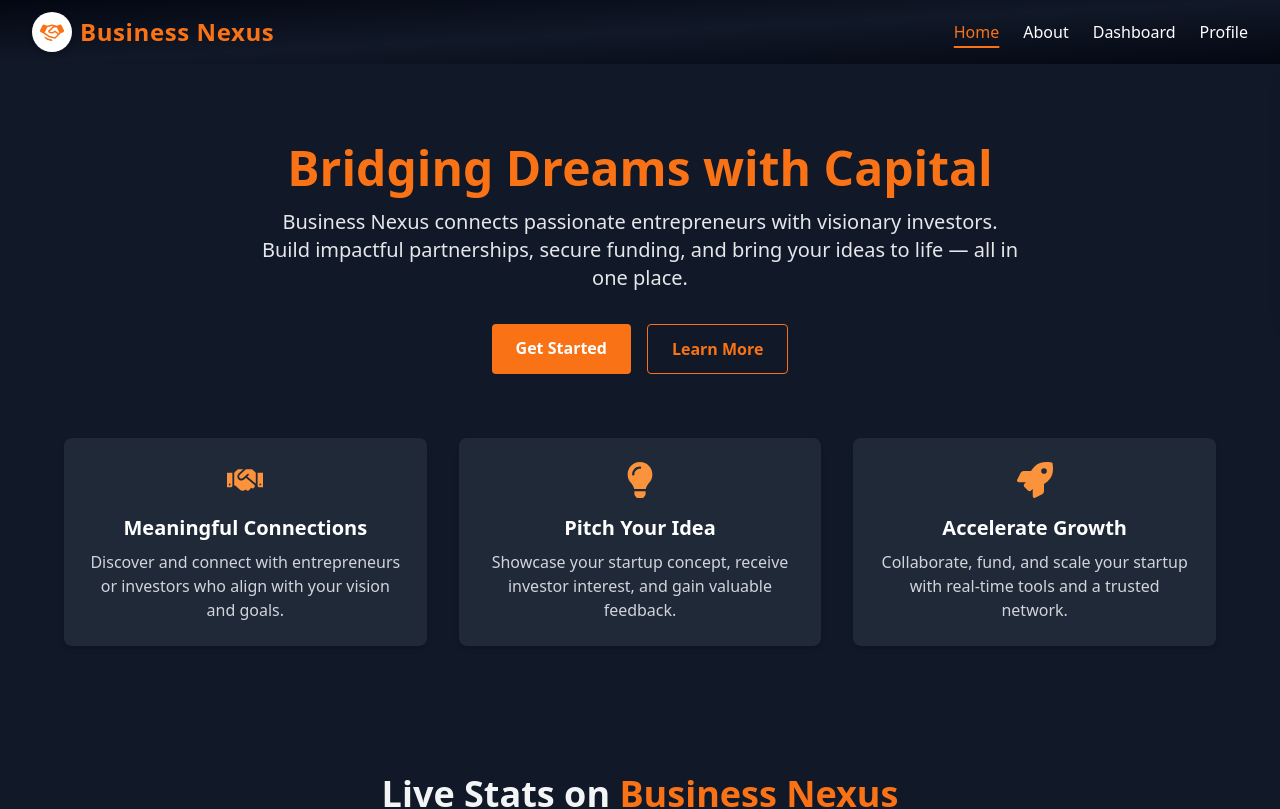
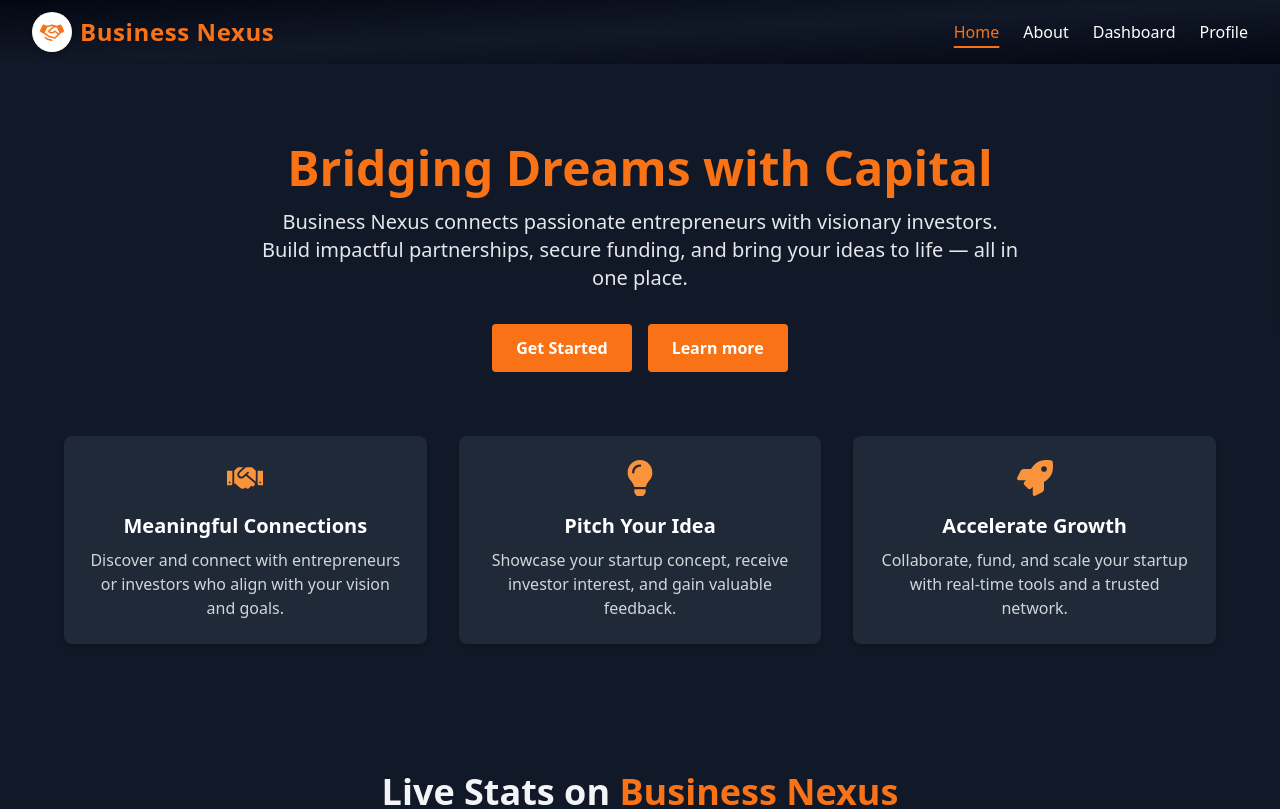
Before and after one commit to zeeshan92git/Business-Nexus, a React (Vite) app: page / in a window 1280 px wide. Shown: the top 809 px of the page. Built offline with nearby package versions, Linux system fonts and the light colour scheme.

Commit message:
update navigation

```diff
--- a/src/App.jsx
+++ b/src/App.jsx
@@ -7,6 +7,7 @@ import About from "./pages/about.jsx";
 import Dashboard from "./pages/dashboard.jsx";
 import Profile from "./pages/profile.jsx";
 import { ToastContainer } from 'react-toastify';
+
 function App() {
   return (
     <>
--- a/src/pages/home.jsx
+++ b/src/pages/home.jsx
@@ -4,9 +4,10 @@ import { FaHandshake, FaLightbulb, FaRocket } from 'react-icons/fa';
 import Footer from '../components/footer.jsx';
 import LiveStats from '../components/livestats.jsx';
 import { AppContext } from '../context/AppContext.jsx';
+import { Link } from 'react-router-dom';
 
 function Home() {
-    const {token} = useContext(AppContext);
+    const { token } = useContext(AppContext);
     return (
         <>
             <section className="sm:py-20  sm:px-6 p-6 bg-gray-900 text-white">
@@ -23,14 +24,16 @@ function Home() {
                     {/* CTA Buttons */}
                     <div className="flex justify-center gap-4 mt-8">
 
-                        <a
-                            href="/login" className={`px-6 py-3 bg-orange-500 text-white font-semibold rounded hover:bg-orange-600 transition ${token ? 'pointer-events-none' : ''}`}>
+                        <Link
+                            to="/login"
+                            className="px-6 py-3 bg-orange-500 text-white font-semibold rounded hover:bg-orange-600 transition">
                             Get Started
-                        </a>
-                        <a
-                            href="/about" className="px-6 py-3 border border-orange-500 text-orange-500 font-semibold rounded hover:bg-orange-600 hover:text-white transition">
-                            Learn More
-                        </a>
+                        </Link>
+                        <Link
+                            to="/about"
+                            className="px-6 py-3 bg-orange-500 text-white font-semibold rounded hover:bg-orange-600 transition">
+                            Learn more
+                        </Link>
                     </div>
                 </div>
 
@@ -62,8 +65,8 @@ function Home() {
                 </div>
 
             </section>
-            <LiveStats/>
-            <Faqs/>
+            <LiveStats />
+            <Faqs />
             <Footer />
         </>
     );
```
Also changed, not shown: 1 other file (tests, documents, lock files or other folders).
